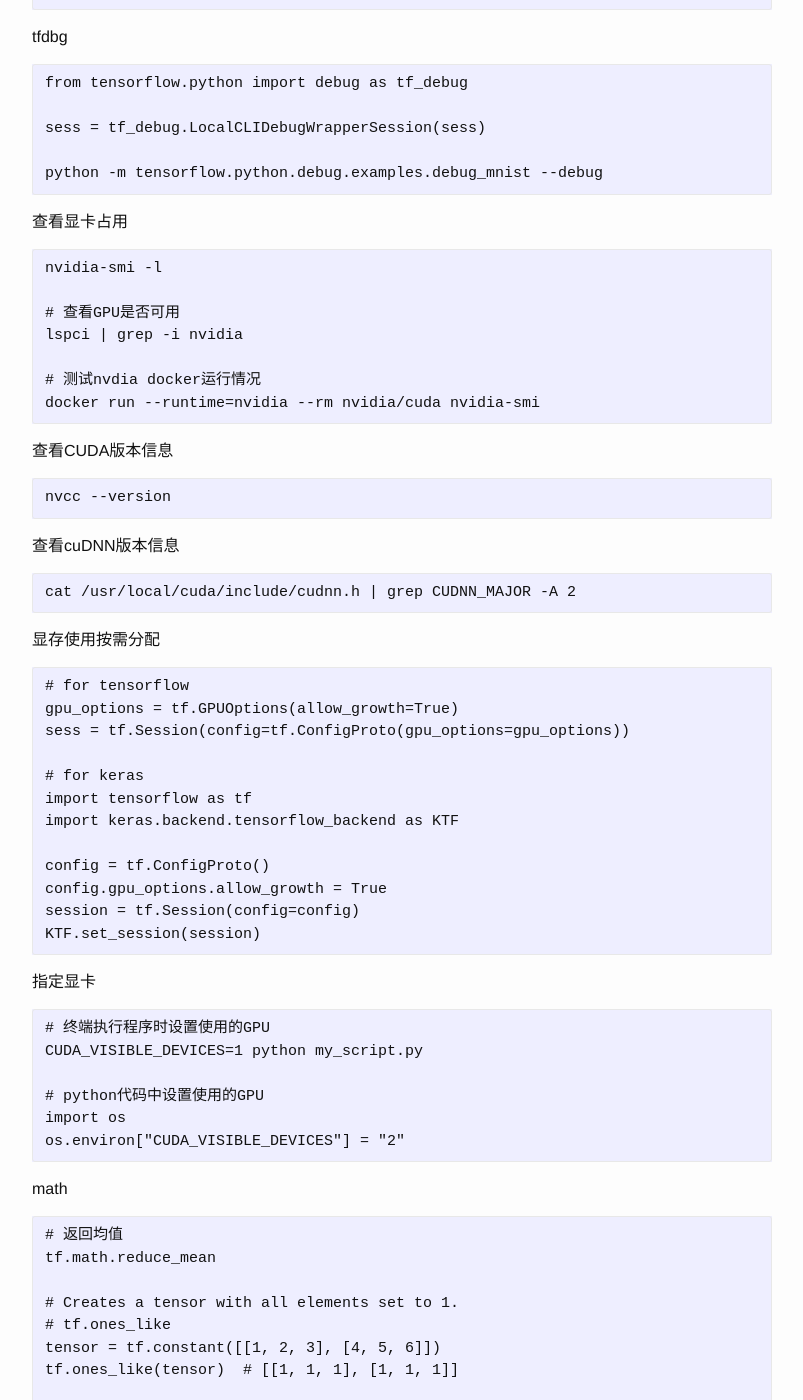
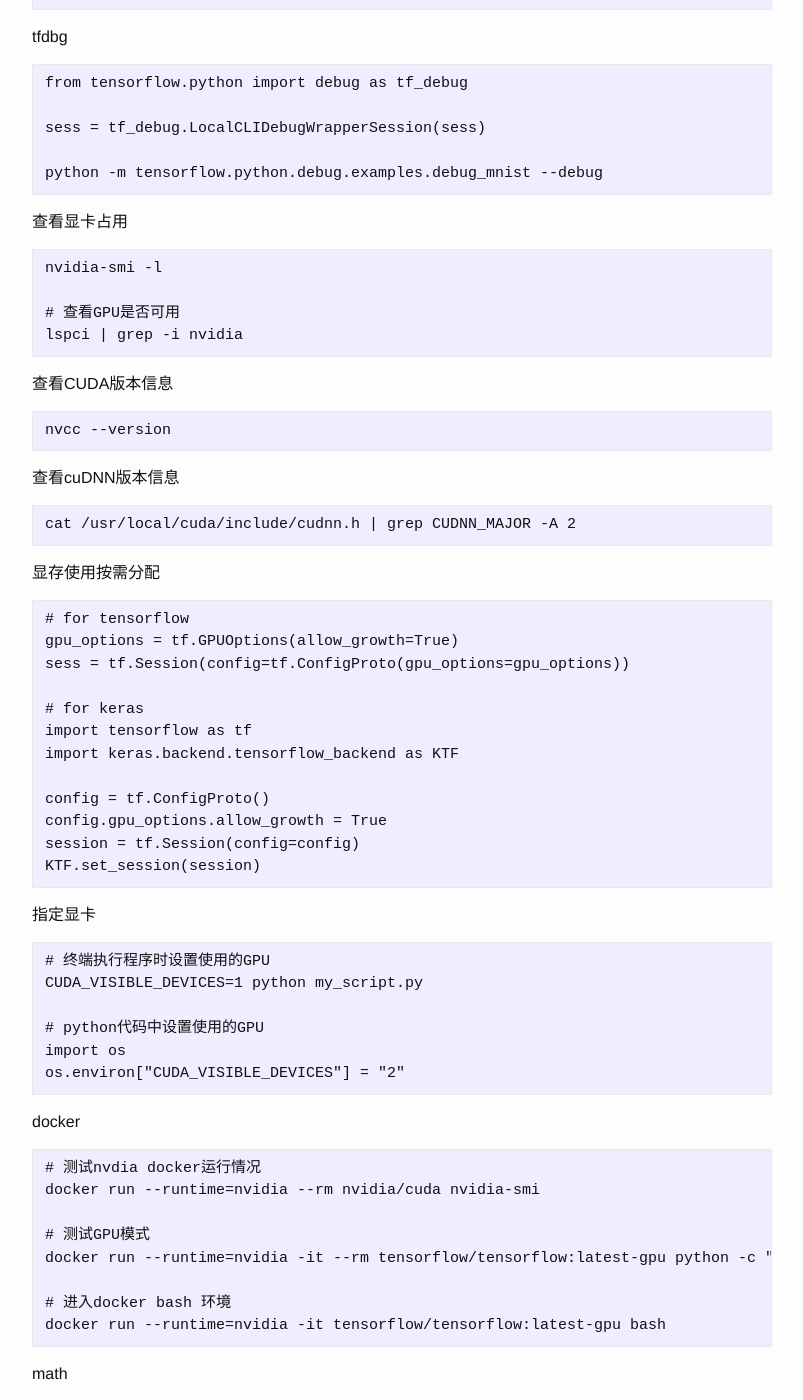
Before and after one commit to josephstalin117/josephstalin117.github.io, a Jekyll site: the page built from _posts/2018-6-09-tensorflow.markdown, in a window 1280 px wide and 1400 px high, scrolled down 454 px. Shown: the whole window, without its empty margins (238-1041 px from the left). Built offline with Jekyll 4.4.1, drawn with Linux system fonts in a browser that asks for light colours.

Commit message:
add tensorflow docker

````diff
--- a/_posts/2018-6-09-tensorflow.markdown
+++ b/_posts/2018-6-09-tensorflow.markdown
@@ -73,6 +70,18 @@
 # python代码中设置使用的GPU
 import os
 os.environ["CUDA_VISIBLE_DEVICES"] = "2"
+```
+
+docker
+```
+# 测试nvdia docker运行情况
+docker run --runtime=nvidia --rm nvidia/cuda nvidia-smi
+
+# 测试GPU模式
+docker run --runtime=nvidia -it --rm tensorflow/tensorflow:latest-gpu python -c "import tensorflow as tf; tf.enable_eager_execution(); print(tf.reduce_sum(tf.random_normal([1000, 1000])))"
+
+# 进入docker bash 环境
+docker run --runtime=nvidia -it tensorflow/tensorflow:latest-gpu bash
 ```
 
 math
````
Also changed, not shown: other parts of _posts/2018-6-09-tensorflow.markdown (+0 -3 lines).
